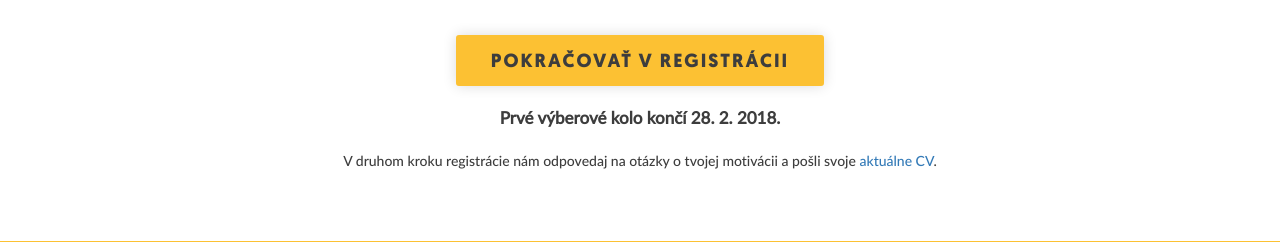
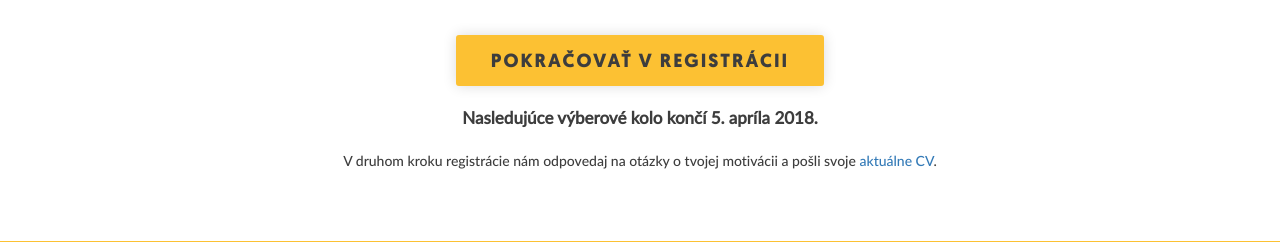
Before and after one commit to Nexteria/nla-web, a Django app: page /register in a window 1280 px wide. Shown: the part 794-1036 px from the top of the page. Run offline with Django 3.2, Linux system fonts and the light colour scheme; some libraries are stand-ins or nearby versions.

Commit message:
zmena deadline reg kola

```diff
--- a/reg/templates/register_zaciatok.html
+++ b/reg/templates/register_zaciatok.html
@@ -85,7 +85,7 @@
                 </div>
 
                 <div class="form-line deadline">
-                    Prvé výberové kolo končí <time datetime="2018-02-28">28. 2. 2018</time>.
+                    Nasledujúce výberové kolo končí <time datetime="2018-04-05">5. apríla 2018</time>.
                 </div>
                 <div class="form-line">
                     V druhom kroku registrácie nám odpovedaj na otázky o tvojej motivácii a pošli svoje <a href="http://tiny.cc/nexteria-cv-manual" target="_blank">aktuálne CV</a>.
```
